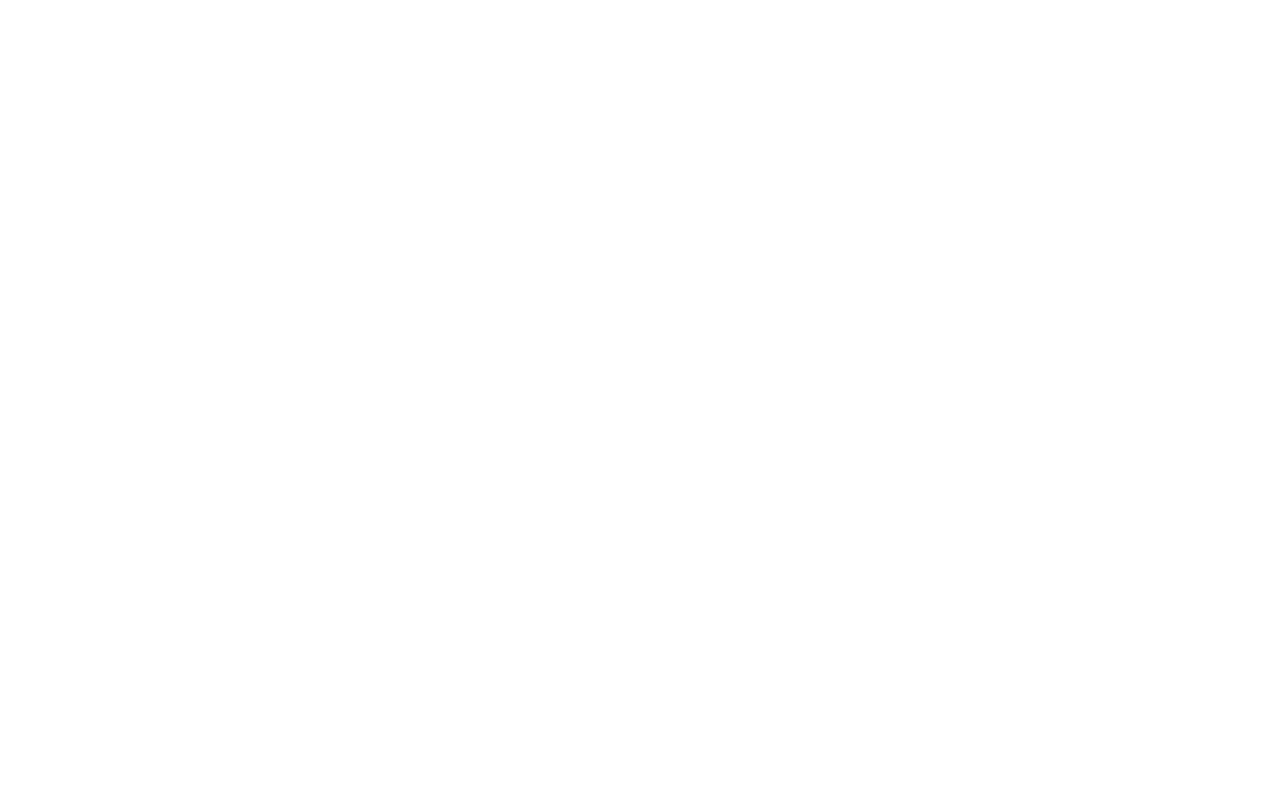
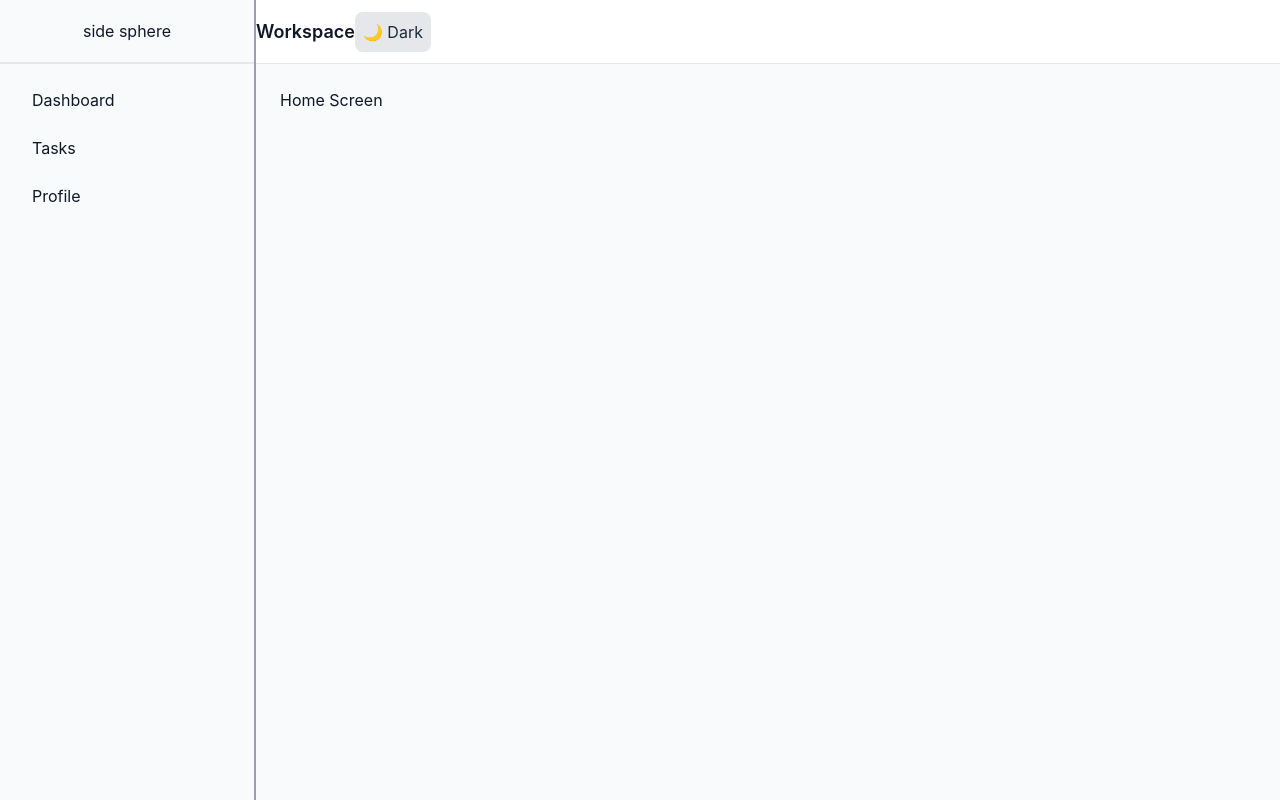
Before and after one commit to kalidumer/FastMarket, a React (Vite) app in the folder frontend-service/: page / in a window 1280 px wide. Before the commit this address had no page. Built offline with nearby package versions, Linux system fonts and the light colour scheme.

Commit message:
here is the theme of the app

```diff
--- a/frontend-service/src/App.tsx
+++ b/frontend-service/src/App.tsx
@@ -1,9 +1,7 @@
-import CButton from "./components/button";
-import Input from "./components/input";
 import Login from "./pages/loginpage";
 import {Routes,Route} from "react-router-dom"
-import Header from "./components/Header"
 import Signup from "./pages/registerpage";
+import Home from "./pages/home";
 
 export default function App() {
 
@@ -16,12 +14,11 @@
         <Header />
       </main>
       </div> */}
-
       <Routes>
         <Route path="/login" element={<Login />} />
         <Route path="/signup" element={<Signup/>} />
+        <Route path="/" element={<Home/>} />
       </Routes>
-
     </>
   )
 }
--- a/frontend-service/src/components/mainLayout.tsx
+++ b/frontend-service/src/components/mainLayout.tsx
@@ -1,7 +1,37 @@
-export default function MainLayout(){
+import { Outlet, Link } from 'react-router-dom';
+import { ThemeToggle } from '../components/themeToggle';
+
+interface MainLayoutProps {
+    children?: React.ReactNode;
+}
+
+export const MainLayout:React.FC<MainLayoutProps>=({children})=>{
+
+
     return(
-        <>
+        <div className="min-h-screen flex transition-colors bg-gray-50 text-gray-900 dark:bg-gray-900 dark:text-gray-50">
+        <aside className='w-64 bg-gray-50 dark:bg-gray-900 flex flex-col border-r-2 border-gray-400'>
+        <div className='h-16 flex justify-center items-center border-b-2 border-gray-200 dark:border-gray-400'>
+        side sphere
+        </div>
+        <nav className='flex-1 p-4 space-y-2'>
+        <Link to='/dashboard' className='block px-4 py-2 rounded-md hover:bg-amber-100 dark:hover:bg-gray-700 transition-colors'>Dashboard</Link>
+        <Link to='/tasks' className='block px-4 py-2 rounded-md hover:bg-amber-100 dark:hover:bg-gray-700 transition-colors'>Tasks</Link>
+        <Link to='/profile' className='block px-4 py-2 rounded-md hover:bg-amber-100 dark:hover:bg-gray-700 transition-colors'>Profile</Link>
+        </nav>
+        </aside>
+        <div className='flex flex-col flex-1'>
+            <header className='h-16 bg-white dark:bg-gray-900 border-b border-gray-200 dark:border-gray-700 flex items-center justify-content'>
+            <h1 className='text-lg font-semibold'>Workspace</h1>
+            <div className='flex items-center gap-4'>
+                <ThemeToggle/>
+            </div>
+            </header>
+            <main className="flex-1 p-6 overflow-y-auto">
+          {children || <Outlet />}
+        </main>
+        </div>
 
-        </>
+        </div>
     )
 }
--- /dev/null
+++ b/frontend-service/src/components/themeToggle.tsx
@@ -0,0 +1,16 @@
+import React from 'react';
+import { useTheme } from '../context/themeContext';
+
+export const ThemeToggle: React.FC = () => {
+  const { theme, toggleTheme } = useTheme();
+
+  return (
+    <button
+      onClick={toggleTheme}
+      className="p-2 rounded-lg bg-gray-200 dark:bg-gray-700 text-gray-800 dark:text-gray-200 hover:bg-gray-300 dark:hover:bg-gray-600 transition-colors"
+      aria-label="Toggle theme"
+    >
+      {theme === 'light' ? '🌙 Dark' : '☀️ Light'}
+    </button>
+  );
+};
--- /dev/null
+++ b/frontend-service/src/context/themeContext.tsx
@@ -0,0 +1,50 @@
+import { useContext,createContext,useEffect,useState } from "react";
+
+
+type Theme="light" | "dark"
+
+interface ThemeContextType{
+    theme:Theme;
+    toggleTheme:()=>void;
+}
+
+const themeContext=createContext<ThemeContextType |undefined>(undefined);
+
+export const ThemeProvider=({children}:{children:React.ReactNode})=>{
+    const [theme,setTheme]=useState<Theme>(()=>{
+    const savedTheme=localStorage.getItem('theme') as Theme;
+
+    if (savedTheme) return savedTheme;
+    return window.matchMedia('(prefers-color-scheme:dark)').matches ? 'dark' : 'light';
+    })
+
+
+useEffect(()=>{
+    const root=window.document.documentElement;
+    if(theme ==='dark'){
+        root.classList.add('dark');
+    }else{
+        root.classList.remove('dark');
+    }
+
+    localStorage.setItem('theme', theme)
+},[theme]);
+
+const toggleTheme=()=>{
+    setTheme((prev)=> (prev ==='light' ? 'dark' : 'light'));
+}
+
+return(
+    <themeContext.Provider value={{theme,toggleTheme}}>
+        {children}
+    </themeContext.Provider>
+)}
+
+
+export const useTheme=()=>{
+    const context= useContext(themeContext);
+    if (!context) {
+        throw new Error('useTheme must be used within a ThemeProvider');
+    }
+    return context;
+}
--- a/frontend-service/src/features/auth/authService.ts
+++ b/frontend-service/src/features/auth/authService.ts
@@ -7,8 +7,6 @@
       email: credentials.email,
       password: credentials.password,
     });
-
-    console.log("Login response:", response.data);
     return response.data;
   },
 
--- /dev/null
+++ b/frontend-service/src/pages/home.tsx
@@ -0,0 +1,11 @@
+import { MainLayout } from "../components/mainLayout"
+
+function Home() {
+  return (
+  <MainLayout>
+    <div>Home Screen</div>
+  </MainLayout>
+  )
+}
+
+export default Home
```
Also changed, not shown: frontend-service/src/main.tsx (+5 -2 lines).
